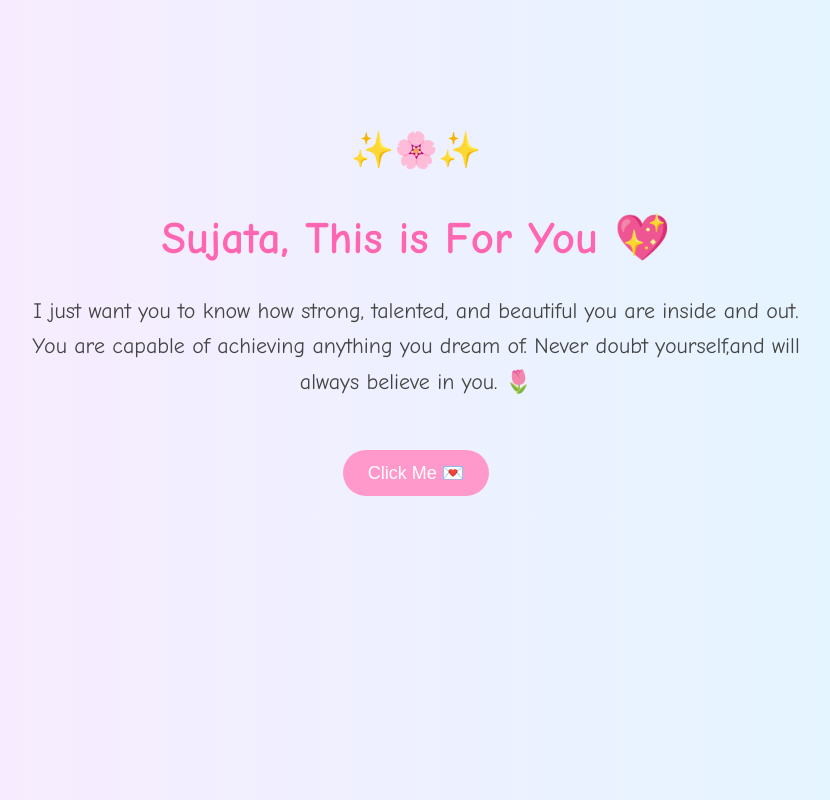
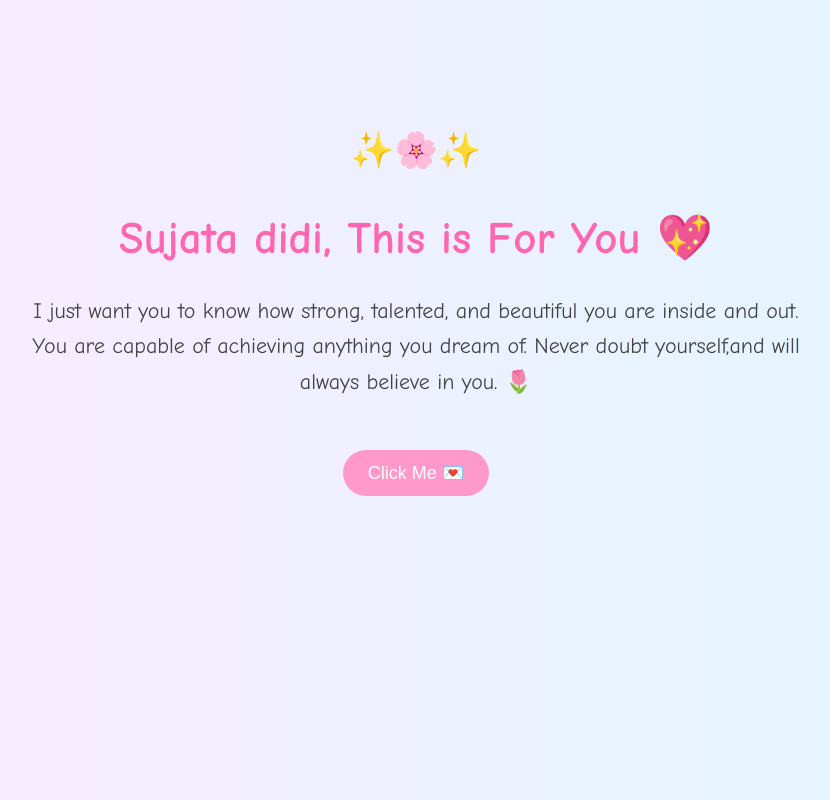
Before and after one commit to sanspixie/sujata, a plain HTML site: page index.html in a window 1280 px wide. Shown: the whole page, without its empty margins (224-1054 px from the left). Drawn offline with Linux system fonts and the light colour scheme.

Commit message:
Update header message for Sujata

```diff
--- a/index.html
+++ b/index.html
@@ -68,7 +68,7 @@
 
     <div class="container">
         <div class="sparkle">✨🌸✨</div>
-        <h1>Sujata, This is For You 💖</h1>
+        <h1>Sujata didi, This is For You 💖</h1>
 
         <p>
             I just want you to know how strong, talented, and beautiful you are inside and out.
```
